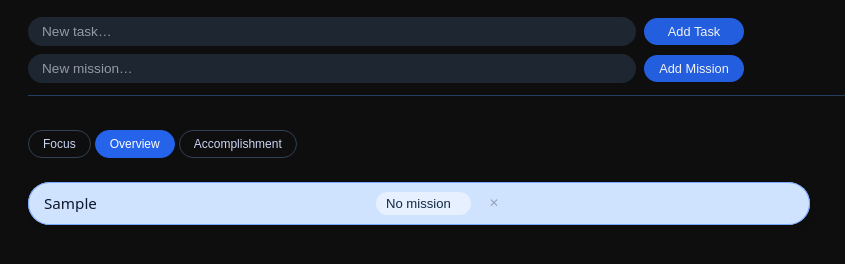
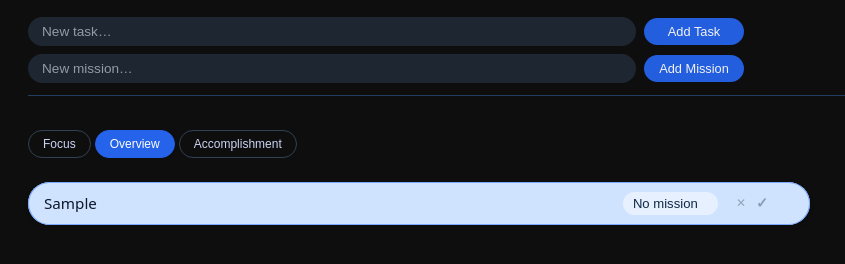
Before and after one commit to moditha-piyumal/war-room, an Electron app: page src/renderer/index.html in a window 1100 px wide. Both pictures are taken after typing "Sample" into the empty fields and a click on the button "Add Task". Shown: the part 150-414 px from the top of the page, without its empty margins (0-845 px from the left). Drawn offline with Linux system fonts and the light colour scheme; no server answers.

Commit message:
Delete-Button-Working

```diff
--- a/src/renderer/renderer.js
+++ b/src/renderer/renderer.js
@@ -204,13 +204,45 @@ function createTaskPill(task) {
 	});
 
 	// Visual state for completed task (no strike-through)
+	// Visual state for completed task (no strike-through)
 	if (task.isDone) {
 		pill.classList.add("completed");
 	}
 
+	/****************************************************
+	 * Task completion checkmark (NEW)
+	 * - This is just a visual indicator.
+	 * - Clicking the pill still toggles completion (your existing behavior).
+	 ****************************************************/
+	const taskCheckmark = document.createElement("span");
+	taskCheckmark.classList.add("task-checkmark");
+	taskCheckmark.textContent = "✓";
+
+	// Style state (lets CSS show completed vs incomplete clearly)
+	if (task.isDone) {
+		taskCheckmark.classList.add("completed");
+	} else {
+		taskCheckmark.classList.add("inactive");
+	}
+
+	/****************************************************
+	 * Right side container
+	 * - margin-left:auto pushes it to the right edge
+	 * - keeps mission pills unchanged (this is only tasks)
+	 ****************************************************/
+	const rightControls = document.createElement("div");
+	rightControls.classList.add("task-right-controls");
+
+	// Keep dropdown interactions from toggling completion (you already stopPropagation)
+	rightControls.appendChild(dropdown);
+
+	// Delete next to checkmark (order doesn't matter, but checkmark last keeps “right edge”)
+	rightControls.appendChild(deleteBtn);
+	rightControls.appendChild(taskCheckmark);
+
+	// Final structure
 	pill.appendChild(span);
-	pill.appendChild(dropdown);
-	pill.appendChild(deleteBtn);
+	pill.appendChild(rightControls);
 
 	return pill;
 }
--- a/src/renderer/style.css
+++ b/src/renderer/style.css
@@ -495,3 +495,28 @@ li {
     border: 1px solid #334155;
     color: #cbd5f5;
 }
+
+.task-right-controls {
+    display: flex;
+    align-items: center;
+    gap: 10px;
+    margin-left: auto;
+    /* ✅ pushes checkmark to the far right edge */
+}
+
+.task-checkmark {
+    font-weight: 700;
+    font-size: 0.9rem;
+    line-height: 1;
+    user-select: none;
+}
+
+/* Incomplete task checkmark (dim) */
+.task-checkmark.inactive {
+    opacity: 0.35;
+}
+
+/* Completed task checkmark (bright) */
+.task-checkmark.completed {
+    opacity: 1;
+}
```
